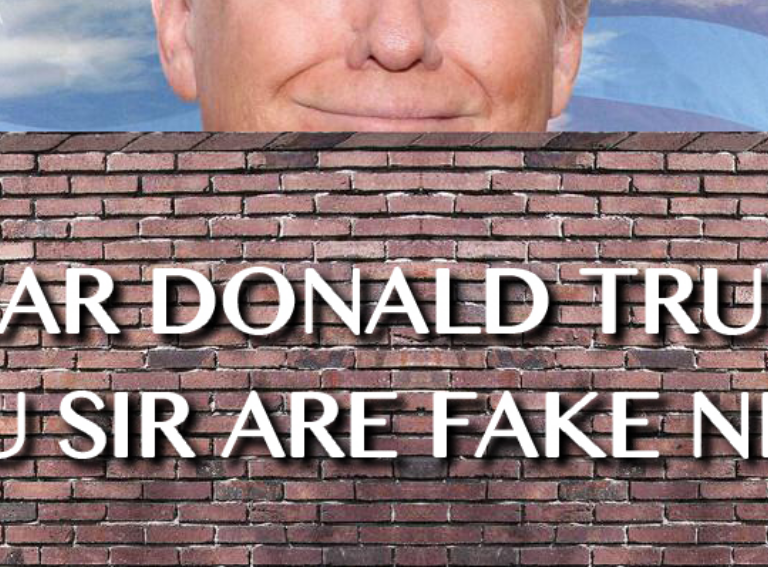
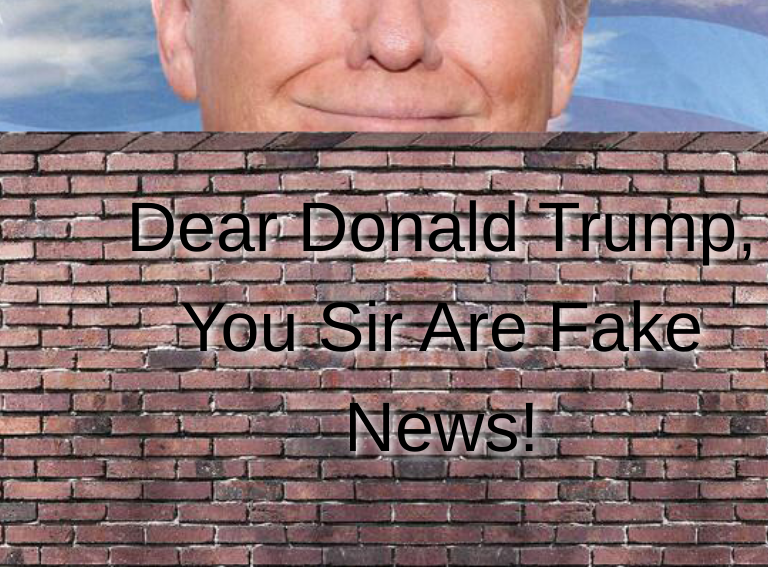
Before and after one commit to bradleygamboa/donaldtrumpisfakenews, a PHP site: page / in a window 768 px wide. Shown: the part 233-800 px from the top of the page. Run offline with PHP 8.4, Linux system fonts and the light colour scheme.

Commit message:
adding text

```diff
--- a/index.html
+++ b/index.html
@@ -6,8 +6,15 @@
     <meta http-equiv="X-UA-Compatible" content="IE=edge">
     <meta name="viewport" content="width=device-width, initial-scale=1">
     <title>Trump Is Fake News!</title>
+    <link href="https://maxcdn.bootstrapcdn.com/bootstrap/3.3.7/css/bootstrap.min.css" rel="stylesheet">
     <link href="style.css" rel="stylesheet">
 </head>
+
 <body>
+    <div class="headline text-center">
+        <p>Dear Donald Trump,<br>
+        You Sir Are Fake News!</p>
+    </div>
 </body>
+
 </html>
--- a/style.css
+++ b/style.css
@@ -1,10 +1,40 @@
-/*--------------*/
-/* BODY STYLING */
-/*--------------*/
 html {
-	background: url(img/trumpwall.jpg) no-repeat center center fixed;
+    background: url(img/trumpwall.jpg) no-repeat center center fixed;
     -webkit-background-size: cover;
     -moz-background-size: cover;
     -o-background-size: cover;
     background-size: cover;
 }
+
+p {
+    font-size: 7em;
+    color: black;
+    text-shadow: 4px 4px 8px white;
+}
+
+.headline {
+    position: fixed;
+    bottom: 10%;
+    left: 15%;
+}
+
+@media screen and (min-width: 320px) and (max-width: 480px) {
+    p {
+        font-size: 2.4em;
+        color: black;
+    }
+}
+
+@media screen and (min-width: 480px) and (max-width: 768px) {
+    p {
+        font-size: 3em;
+        color: black;
+    }
+}
+
+@media screen and (min-width: 768px) and (max-width: 1024px){
+    p {
+        font-size: 5em;
+        color: black;
+    }
+}
```
Also changed, not shown: img/trumpwall.jpg, 2 other files.
